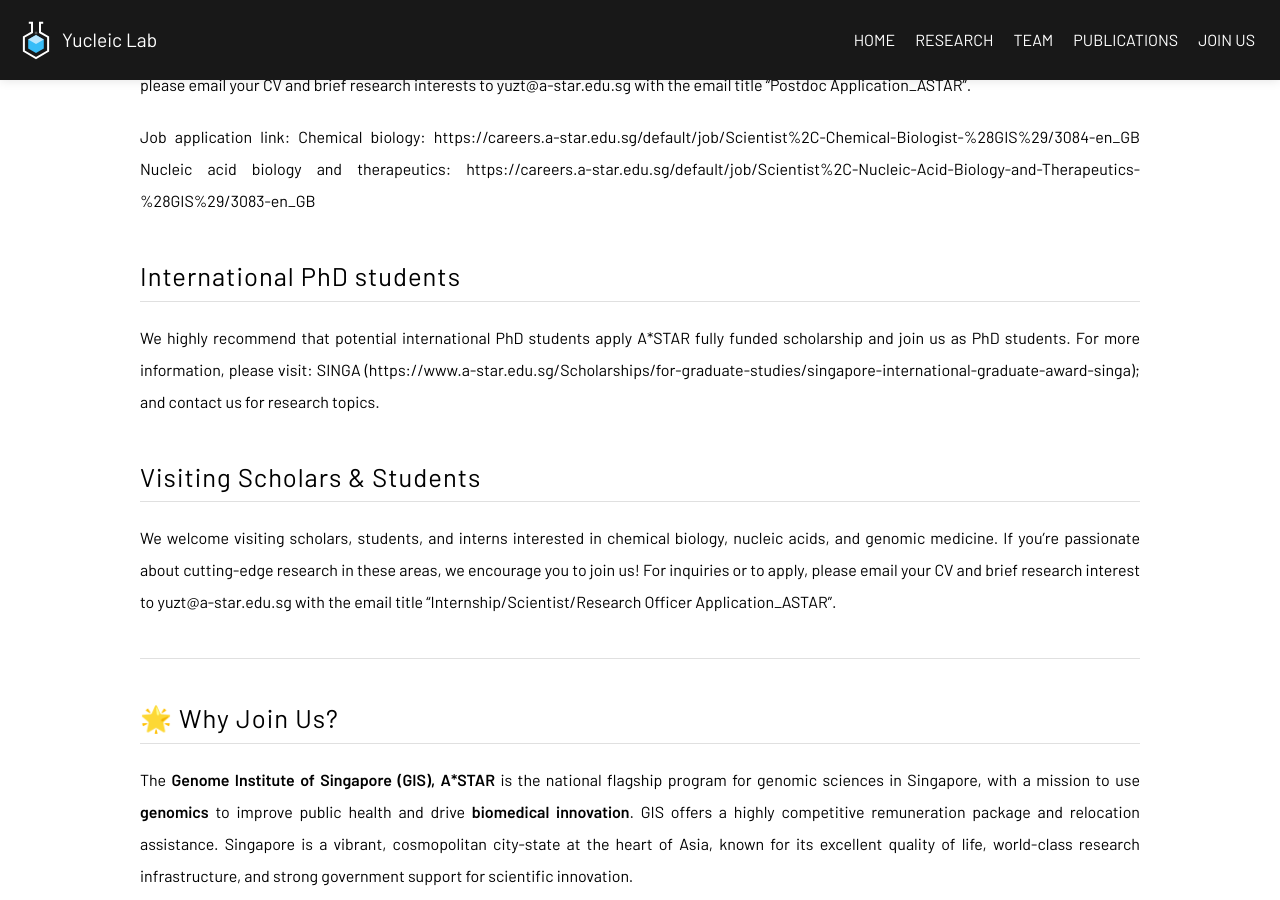
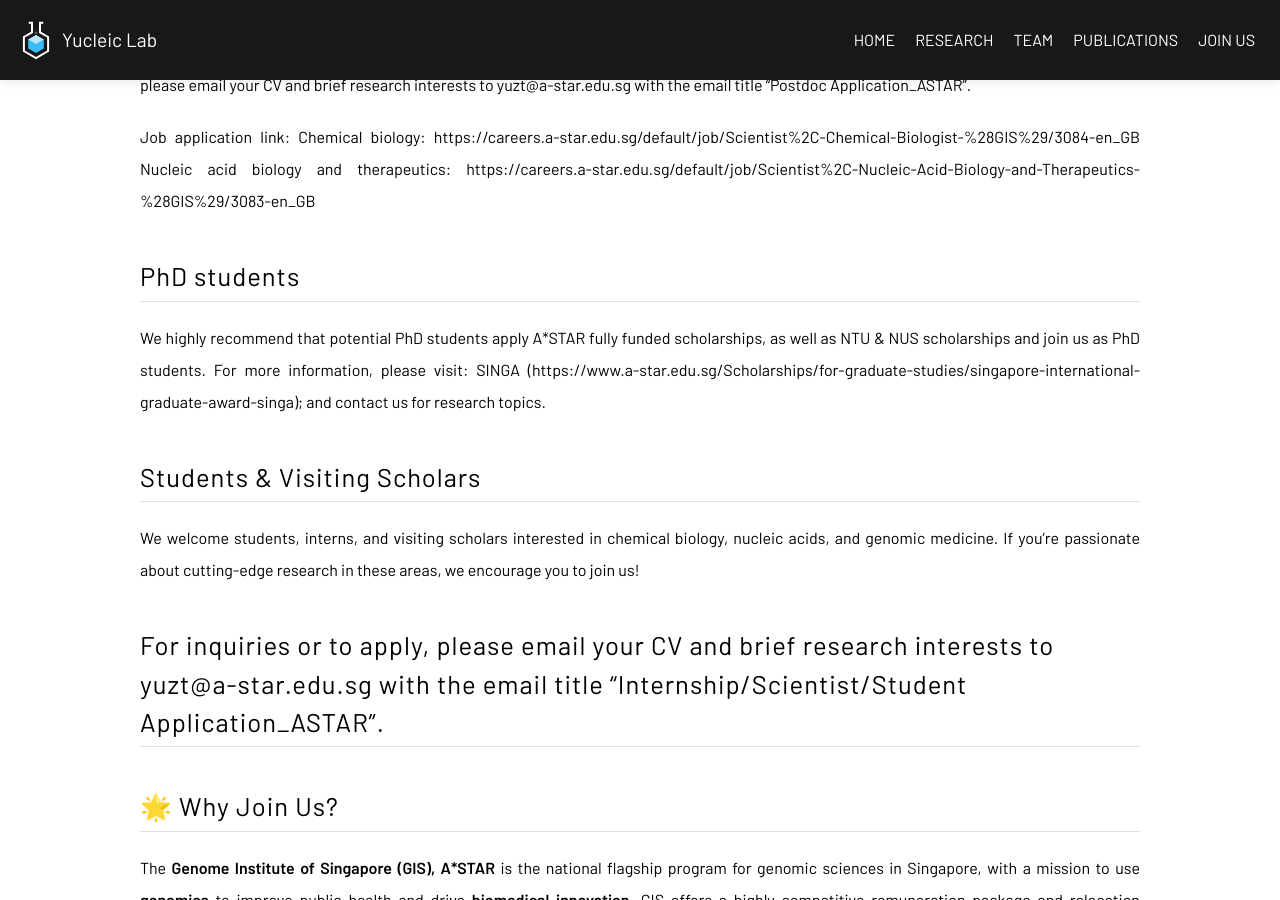
Before and after one commit to yuzutao1990/yucleiclab.github.io, a Jekyll site: the page built from contact/index.md, in a window 1280 px wide and 900 px high, scrolled down 201 px. Built offline with Jekyll 4.4.1, drawn with Linux system fonts in a browser that asks for light colours; a style sheet for code colours, icons or effects is not loaded.

Commit message:
Update index.md

```diff
--- a/contact/index.md
+++ b/contact/index.md
@@ -14,12 +14,13 @@ Job application link:
 Chemical biology: https://careers.a-star.edu.sg/default/job/Scientist%2C-Chemical-Biologist-%28GIS%29/3084-en_GB
 Nucleic acid biology and therapeutics: https://careers.a-star.edu.sg/default/job/Scientist%2C-Nucleic-Acid-Biology-and-Therapeutics-%28GIS%29/3083-en_GB
 
-## International PhD students
-We highly recommend that potential international PhD students apply A*STAR fully funded scholarship and join us as PhD students. For more information, please visit: SINGA (https://www.a-star.edu.sg/Scholarships/for-graduate-studies/singapore-international-graduate-award-singa); and contact us for research topics.
+## PhD students
+We highly recommend that potential PhD students apply A*STAR fully funded scholarships, as well as NTU & NUS scholarships and join us as PhD students. For more information, please visit: SINGA (https://www.a-star.edu.sg/Scholarships/for-graduate-studies/singapore-international-graduate-award-singa); and contact us for research topics.
 
-## Visiting Scholars & Students
-We welcome visiting scholars, students, and interns interested in chemical biology, nucleic acids, and genomic medicine. If you’re passionate about cutting-edge research in these areas, we encourage you to join us! For inquiries or to apply, please email your CV and brief research interest to yuzt@a-star.edu.sg with the email title “Internship/Scientist/Research Officer Application_ASTAR”.
+## Students & Visiting Scholars
+We welcome students, interns, and visiting scholars interested in chemical biology, nucleic acids, and genomic medicine. If you’re passionate about cutting-edge research in these areas, we encourage you to join us!
 
+For inquiries or to apply, please email your CV and brief research interests to yuzt@a-star.edu.sg with the email title “Internship/Scientist/Student Application_ASTAR”.
 ---
 
 ## 🌟 Why Join Us?
```
